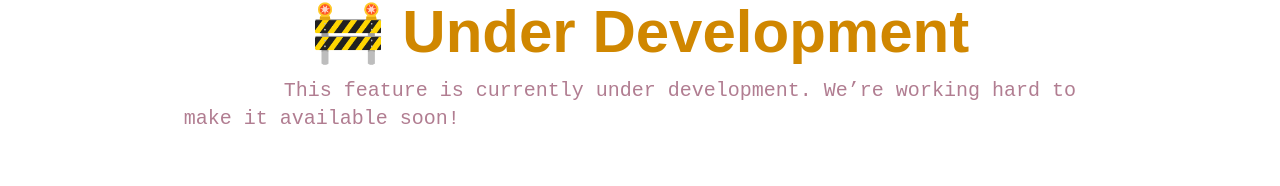
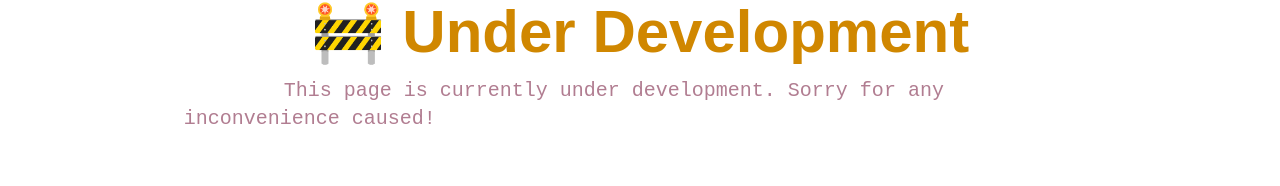
Before and after one commit to M-lakshan/NextJS-BigBytes_Blog, a Next.js app in the folder bigbytes/: page /browse in a window 1280 px wide. Shown: the part 159-345 px from the top of the page. Built offline with nearby package versions, Linux system fonts and the light colour scheme; a web font is replaced by a local one.

Commit message:
main element components classlists were refined

```diff
--- a/bigbytes/src/app/browse/page.tsx
+++ b/bigbytes/src/app/browse/page.tsx
@@ -16,7 +16,7 @@ export default function Result({ classList }: ResultProps) {
   const cls = clsx(classList?.tw, classList?.cs);
   const underDevelopment = useSelector((state: RootState) => state.development?.pages?.browse);
 
-  if(underDevelopment) return <Development type={true}/>
+  if(underDevelopment) return <Development/>
 
   return <main id="Result" className={cls}>
     <h2>Result Page</h2>
```
